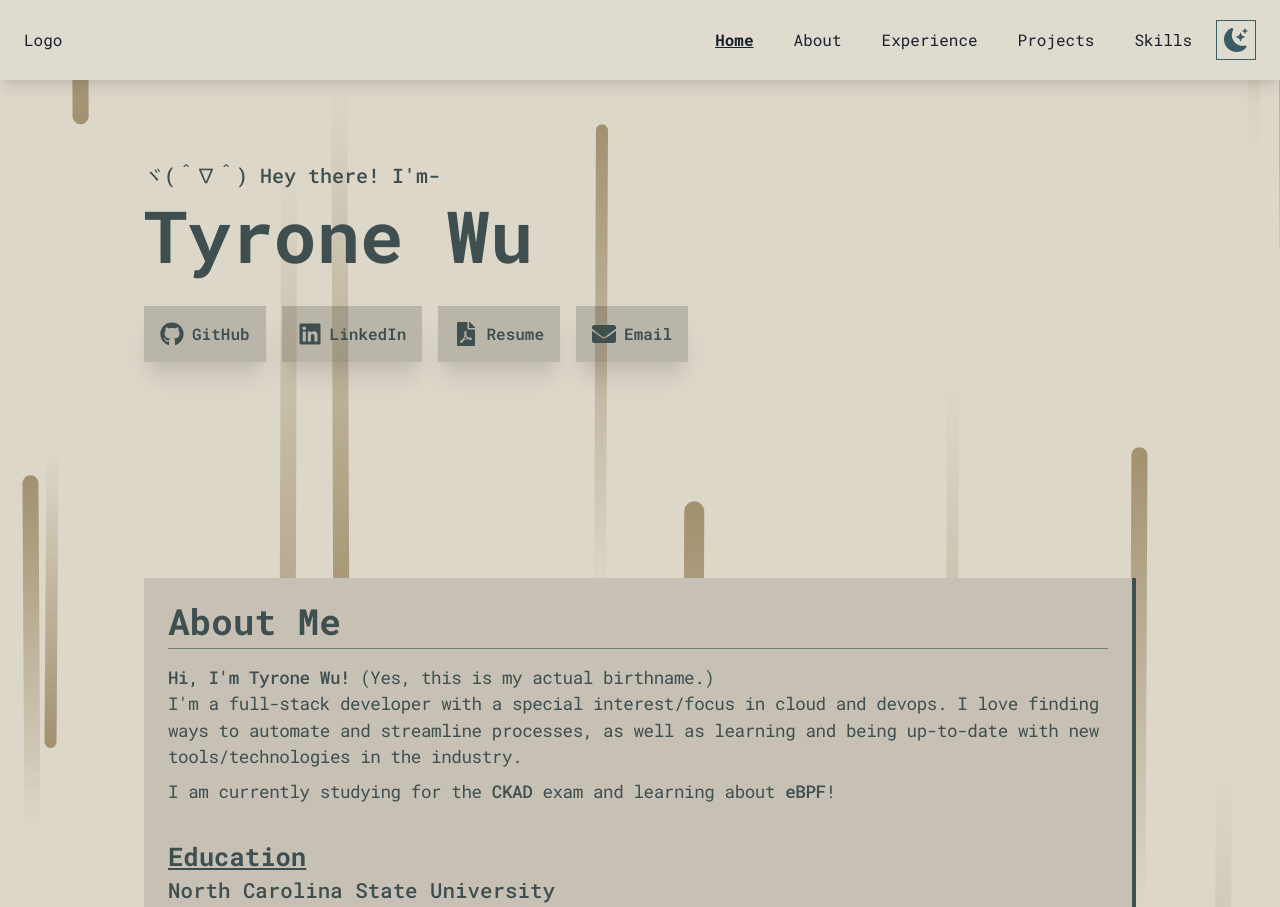
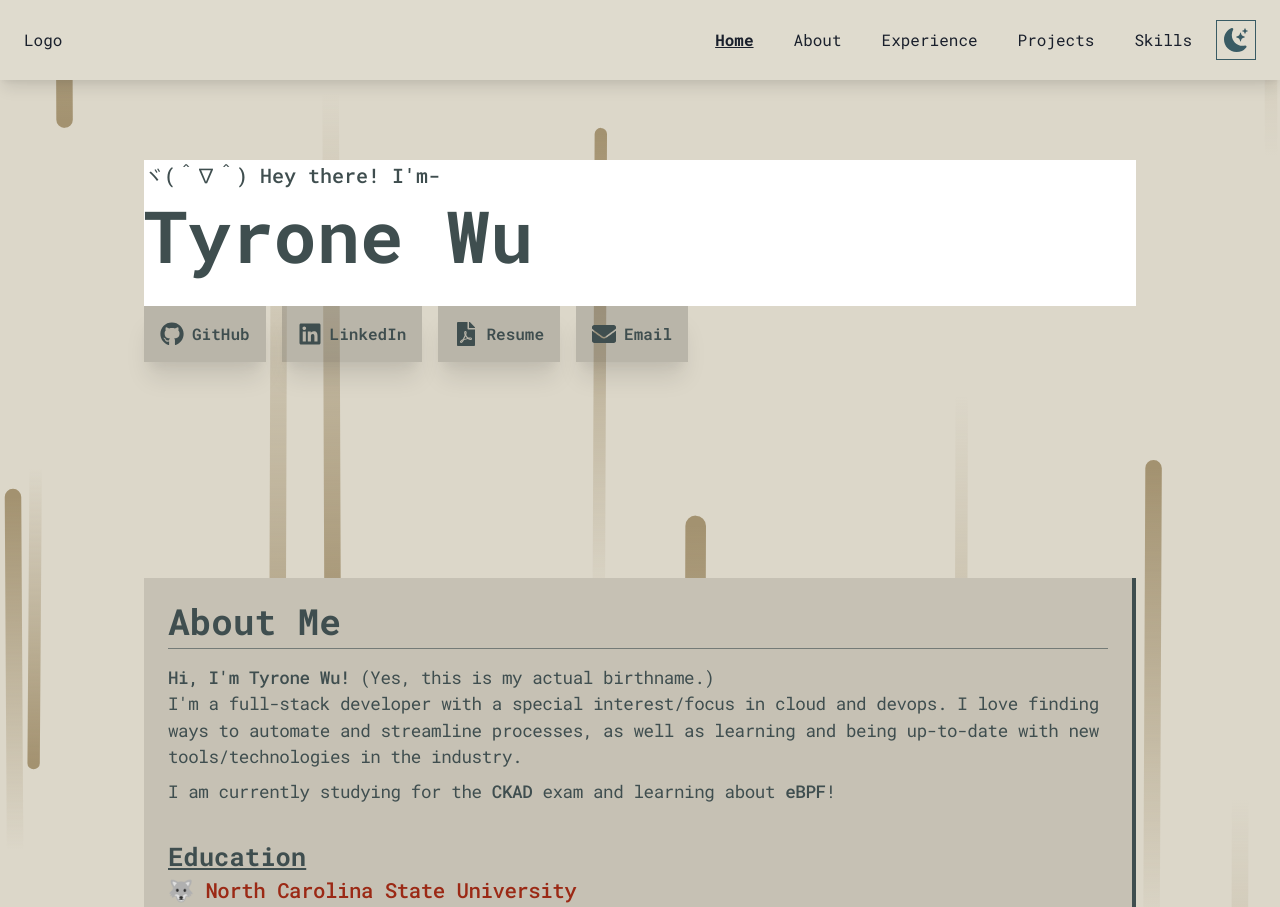
Before and after one commit to tyrone-wu/tyrone-wu.github.io, a Next.js app: page / in a window 1280 px wide. Shown: the top 907 px of the page. Built offline with nearby package versions, Linux system fonts and the light colour scheme.

Commit message:
finialized education section

```diff
--- a/src/components/AboutMe/Education.tsx
+++ b/src/components/AboutMe/Education.tsx
@@ -1,41 +1,47 @@
-import { Text, ListItem, UnorderedList, Grid, Link } from "@chakra-ui/react";
+import { Text, ListItem, UnorderedList, Grid, Link, useColorModeValue } from "@chakra-ui/react";
 
 export default function Education() {
+  const c1 = ["Software Engineering", "Computer Networks", "DevOps: Modern SWE Practices", "Compiler Construction"];
+  const c2 = ["Data Structures & Algorithms", "Database Management Systems", "Automated Learning & Data Analysis", "Concepts & Facilities of Operating Systems"];
+
+  const schoolColor = useColorModeValue("school.0", "school.1");
+  const degreeColor = useColorModeValue("degree.0", "degree.1");
+
   return (
     <>
       <Text as="u" textStyle="h2" mt={8}>
         Education
       </Text>
 
-      <Text textStyle="h3">
+      <Text textStyle="h3" textColor={schoolColor}>
         <Link href="https://www.ncsu.edu/" isExternal>
-          North Carolina State University
+          🐺 North Carolina State University
         </Link>
       </Text>
 
-      <Text textStyle="body" pl={3}>
+      <Text textStyle="body" pl={10} textColor={degreeColor} mt={1}>
         Master of Computer Science
       </Text>
-      <Text textStyle="body" pl={3}>
+      <UnorderedList pl={14} textStyle="sub" textColor={degreeColor}>
+        <ListItem>Accelerated Bachelor&apos;s/Master&apos;s Program</ListItem>
+      </UnorderedList>
+      <Text textStyle="body" pl={10} textColor={degreeColor} mt={1}>
         B.S. Computer Science + Statistics Minor
       </Text>
 
       <Text textStyle="body" fontWeight="medium" mt={2}>
         Coursework:
       </Text>
-
       <Grid templateColumns={["repeat(1, 1fr)", "repeat(2, 1fr)"]}>
         <UnorderedList pl={3} textStyle="body">
-          <ListItem>Software Engineering</ListItem>
-          <ListItem>Computer Networks</ListItem>
-          <ListItem>DevOps: Modern SWE Practices</ListItem>
-          <ListItem>Compiler Construction</ListItem>
+          {c1.map((course: string) => (
+            <ListItem key={course}>{course}</ListItem>
+          ))}
         </UnorderedList>
         <UnorderedList pl={3} textStyle="body">
-          <ListItem>Data Structures & Algorithms</ListItem>
-          <ListItem>Database Management Systems</ListItem>
-          <ListItem>Automated Learning & Data Analysis</ListItem>
-          <ListItem>Concepts & Facilities of Operating Systems</ListItem>
+          {c2.map((course: string) => (
+            <ListItem key={course}>{course}</ListItem>
+          ))}
         </UnorderedList>
       </Grid>
     </>
--- a/src/components/Home.tsx
+++ b/src/components/Home.tsx
@@ -1,4 +1,4 @@
-import { Box, useColorModeValue } from "@chakra-ui/react";
+import { Box, useColorModeValue, Image, Flex } from "@chakra-ui/react";
 
 import Greeting from "./Home/Greeting";
 import Links from "./Home/Links";
@@ -10,10 +10,10 @@ export default function Home() {
     <Box
       id="home"
       paddingTop={[28, 40]}
-      mb={52}
     >
       <Greeting textPalette={textPalette} />
       <Links textColor={textPalette} />
+      <Box mb={52} />
     </Box>
   );
 };
--- a/src/components/Home/Greeting.tsx
+++ b/src/components/Home/Greeting.tsx
@@ -1,4 +1,4 @@
-import { Flex,  SlideFade, Text } from "@chakra-ui/react";
+import { Box, Flex,  SlideFade, Text } from "@chakra-ui/react";
 
 interface Props {
   textPalette: string;
@@ -6,7 +6,19 @@ interface Props {
 
 export default function Greeting({ textPalette }: Props) {
   return (
-    <>
+    <Flex
+      direction={["column", "row"]}
+      backgroundColor="white"
+    >
+      <Name textPalette={textPalette} />
+
+    </Flex>
+  );
+};
+
+function Name({ textPalette }: Props) {
+  return (
+    <Box>
       <SlideFade in>
         <Text
           textStyle="greet"
@@ -39,6 +51,13 @@ export default function Greeting({ textPalette }: Props) {
           </Text>
         </SlideFade>
       </Flex>
+    </Box>
+  );
+};
+
+function ProfilePicture() {
+  return (
+    <>
     </>
   );
 };
--- a/src/styles/theme.ts
+++ b/src/styles/theme.ts
@@ -42,9 +42,15 @@ const textStyles = {
   h3:{
     fontSize: ["1.2rem", "1.3rem"],
     fontWeight: "medium",
+    letterSpacing: "tight",
   },
   body: {
     fontSize: ["1rem", "1.1rem"],
+    fontWeight: "normal",
+    letterSpacing: "tight",
+  },
+  sub: {
+    fontSize: ["0.9rem", "1rem"],
     fontWeight: "normal",
     letterSpacing: "tight",
   },
@@ -77,7 +83,14 @@ const colors = {
   },
   day: "#F49D1A",
   night: "#395B64",
-
+  school: {
+    0: "#9B2915",
+    1: "#5096B9",
+  },
+  degree: {
+    0: "#7E2111",
+    1: "#69B6DD",
+  },
 };
 
 const breakpoints = {
```
